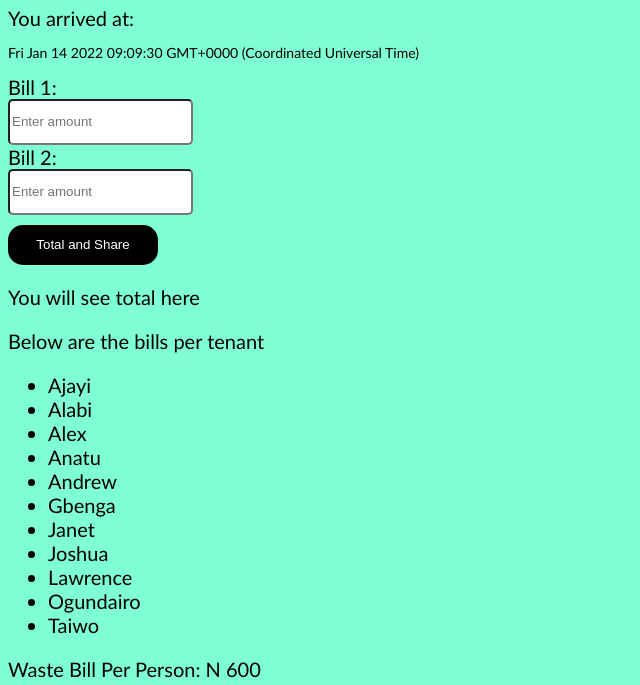
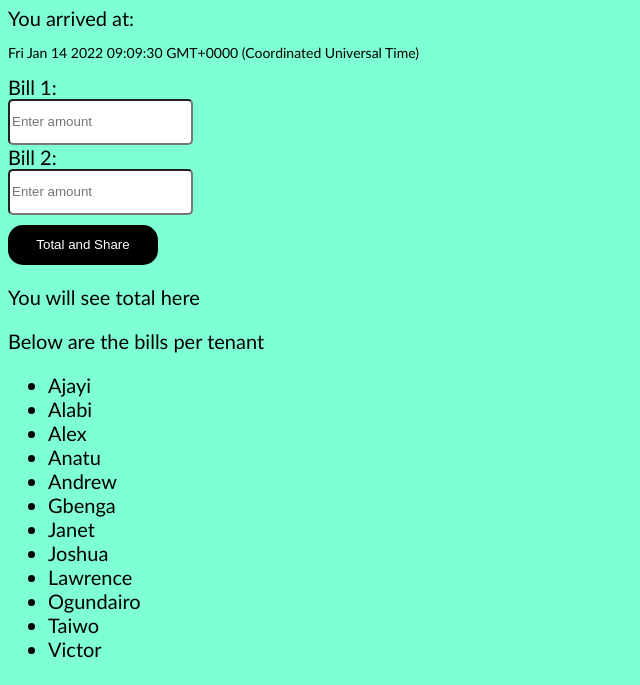
Before and after one commit to AnatuGreen/BillCalculator, a plain HTML site: page index.html in a window 1280 px wide. Shown: the part 97-782 px from the top of the page, without its empty margins (0-640 px from the left). Drawn offline with Linux system fonts and the light colour scheme.

Commit message:
Update index.html

```diff
--- a/index.html
+++ b/index.html
@@ -30,6 +30,7 @@
         <li id="Lawrence">Lawrence</li>
         <li id="Ogundairo">Ogundairo </li>
         <li id="Taiwo">Taiwo</li>
+        <li id="Victor">Victor</li>
 
     </ul>
     <p>Waste Bill Per Person: N 600</p>
```
